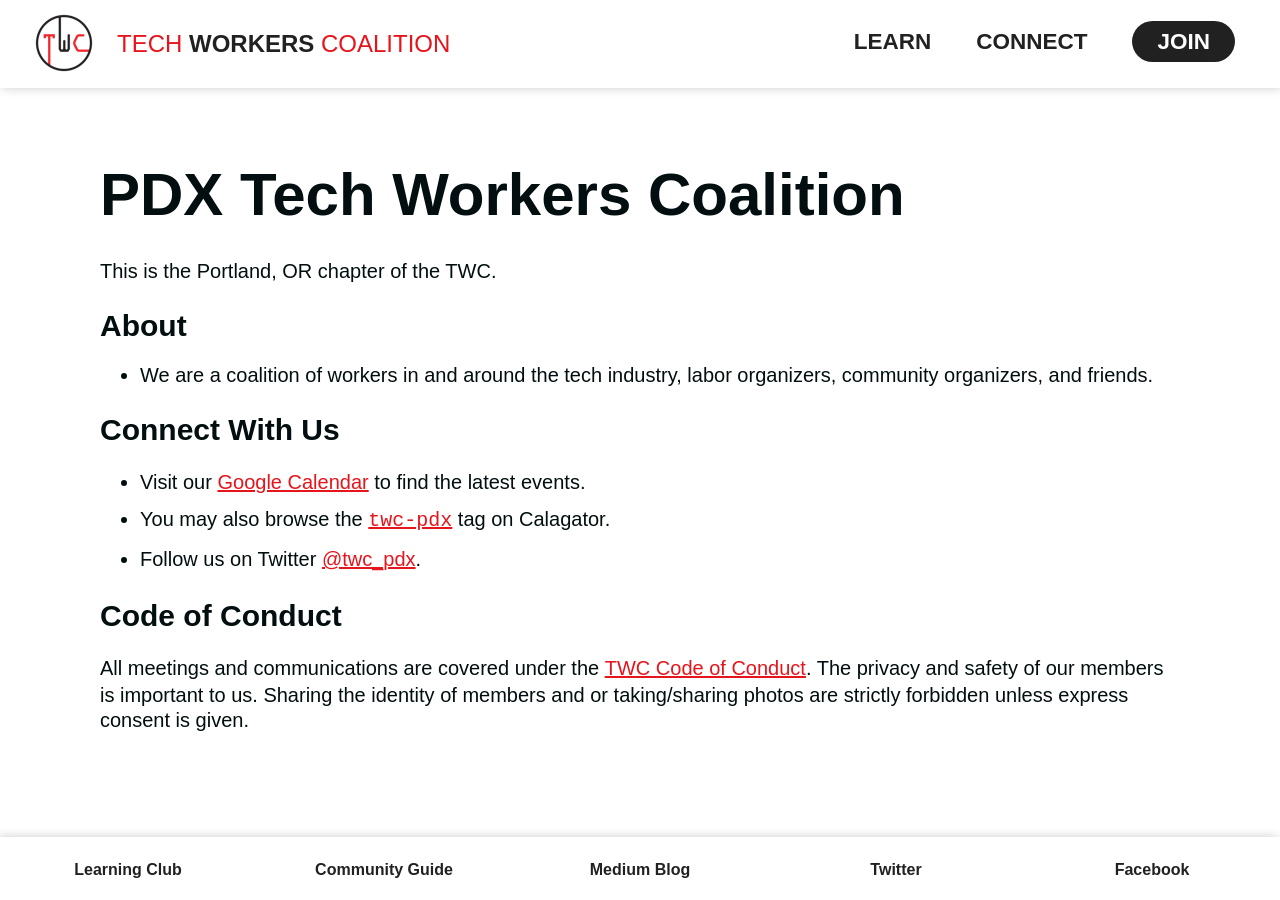
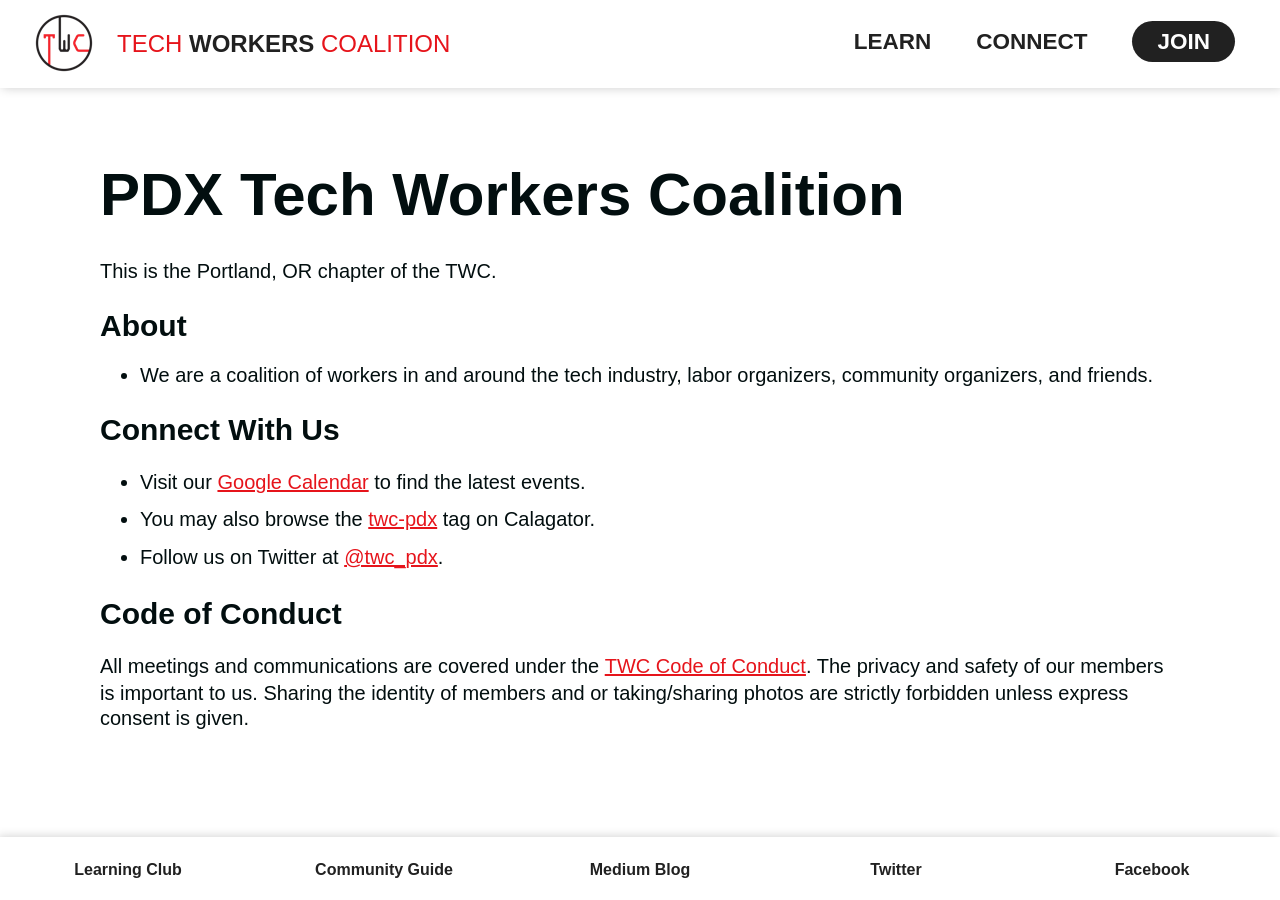
Before and after one commit to techworkersco/twc-site, a Jekyll site: the page built from city_local/pdx.md, in a window 1280 px wide. Built offline with Jekyll 4.4.1, drawn with Linux system fonts in a browser that asks for light colours; nearby versions of some CDN libraries.

Commit message:
Better pdx.md grammar

```diff
--- a/city_local/pdx.md
+++ b/city_local/pdx.md
@@ -12,8 +12,8 @@
 
 ## Connect With Us
 - Visit our [Google Calendar](https://calendar.google.com/calendar/b/1?cid=dHdjcGR4QGdtYWlsLmNvbQ) to find the latest events.
-- You may also browse the [`twc-pdx`](https://calagator.org/events/tag/twc-pdx) tag on Calagator.
-- Follow us on Twitter [@twc_pdx](https://twitter.com/twc_pdx).
+- You may also browse the [twc-pdx](https://calagator.org/events/tag/twc-pdx) tag on Calagator.
+- Follow us on Twitter at [@twc_pdx](https://twitter.com/twc_pdx).
 
 ## Code of Conduct
 All meetings and communications are covered under the [TWC Code of Conduct](https://techworkerscoalition.org/community-guide/). The privacy and safety of our members is important to us. Sharing the identity of members and or taking/sharing photos are strictly forbidden unless express consent is given.
```
